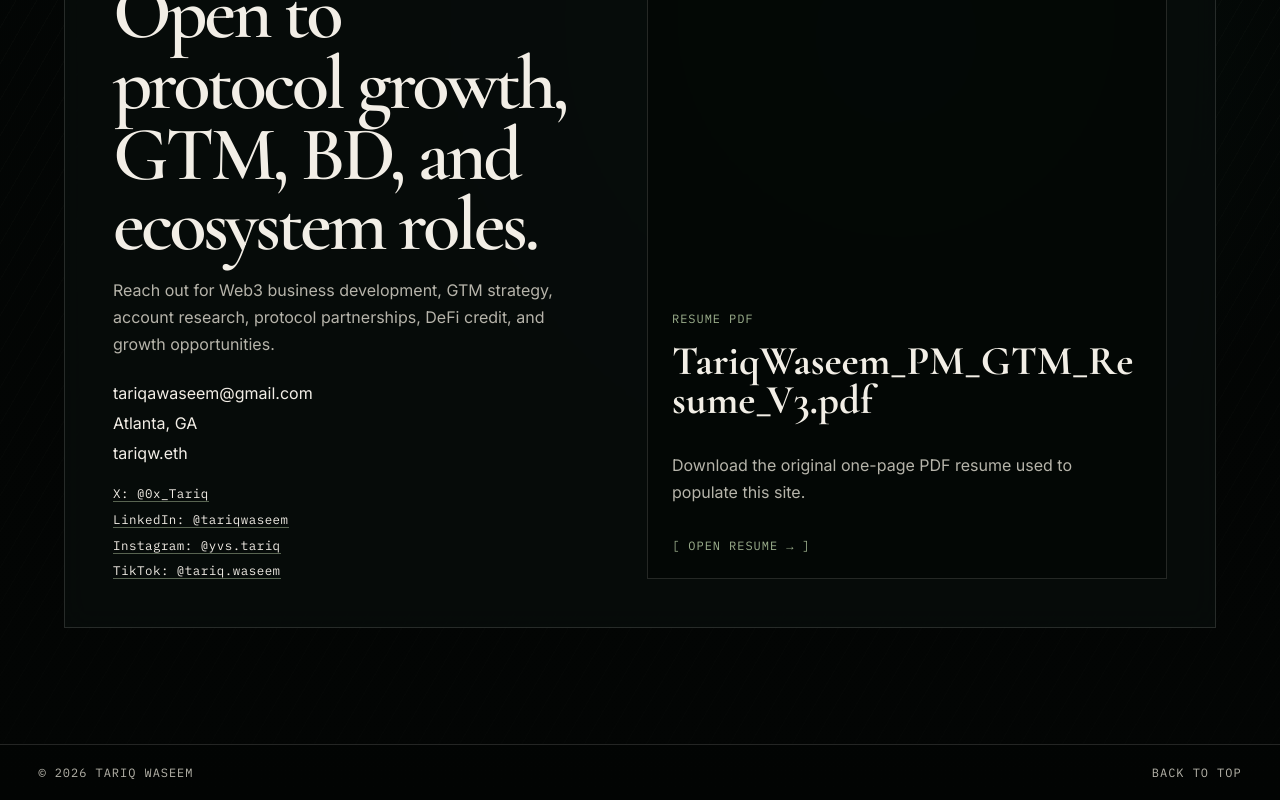
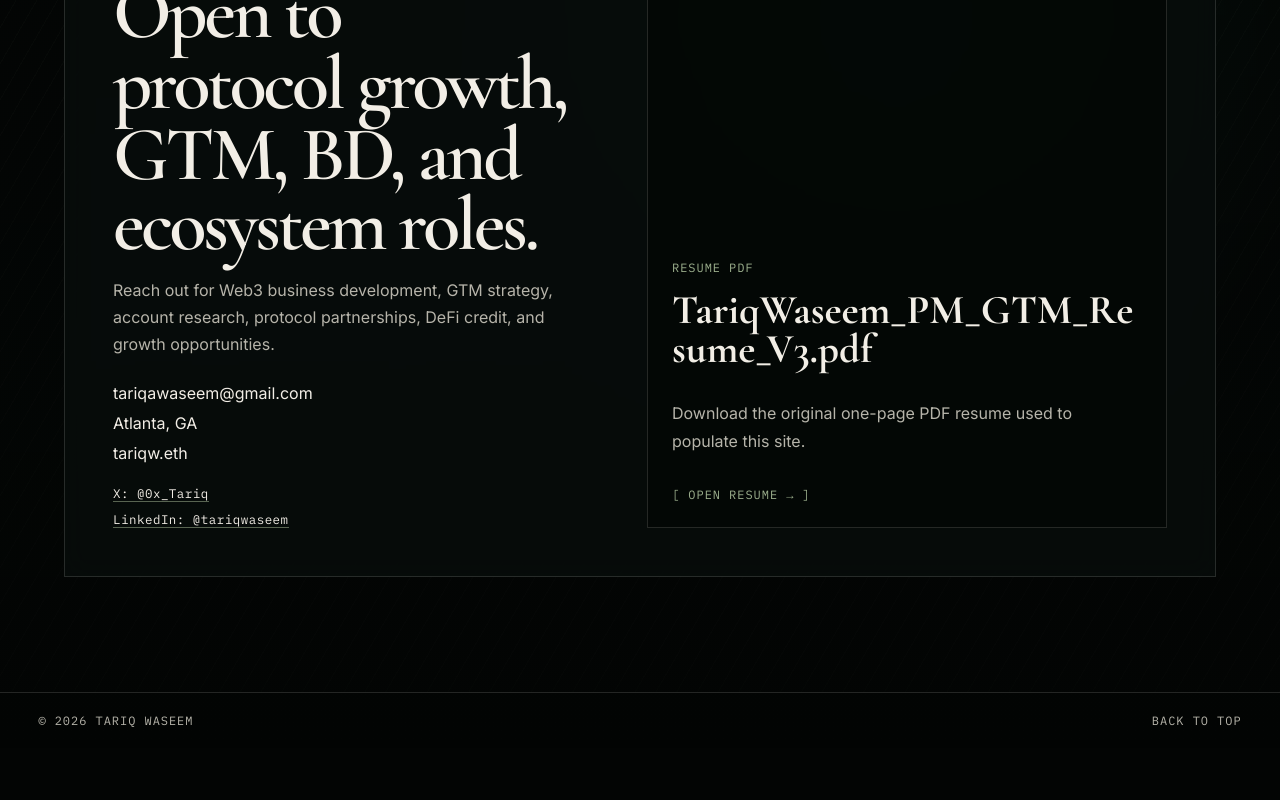
Before and after one commit to Syrexle/tariq-website, a React (Vite) app: page / in a window 1280 px wide. Shown: the part 8454-9254 px from the top of the page. After the commit the page ends 9202 px from the top, so only its background shows below. Built offline with nearby package versions, Linux system fonts and the light colour scheme.

Commit message:
Remove Instagram and TikTok links

```diff
--- a/src/main.tsx
+++ b/src/main.tsx
@@ -12,8 +12,6 @@ const contact = ['Atlanta, GA', 'tariqawaseem@gmail.com', 'tariqw.eth']
 const socialLinks = [
   { label: 'X: @0x_Tariq', href: 'https://x.com/0x_Tariq' },
   { label: 'LinkedIn: @tariqwaseem', href: 'https://www.linkedin.com/in/tariqwaseem' },
-  { label: 'Instagram: @yvs.tariq', href: 'https://www.instagram.com/yvs.tariq' },
-  { label: 'TikTok: @tariq.waseem', href: 'https://www.tiktok.com/@tariq.waseem' },
 ]
 
 
@@ -363,7 +361,7 @@ const longformPieces = [
 
 
 const chainContexts = ['Arbitrum', 'Polygon', 'Optimism', 'Base', 'Avalanche', 'Ethereum']
-const platformContexts = ['X', 'Instagram', 'TikTok', 'LinkedIn', 'Telegram']
+const platformContexts = ['X', 'LinkedIn', 'Telegram']
 
 const combinedFollowerReach = showcaseClients.reduce((sum, client) => sum + client.followerCount, 0)
 const combinedFollowerReachLabel = `${Math.floor(combinedFollowerReach / 1000)}K+`
```
